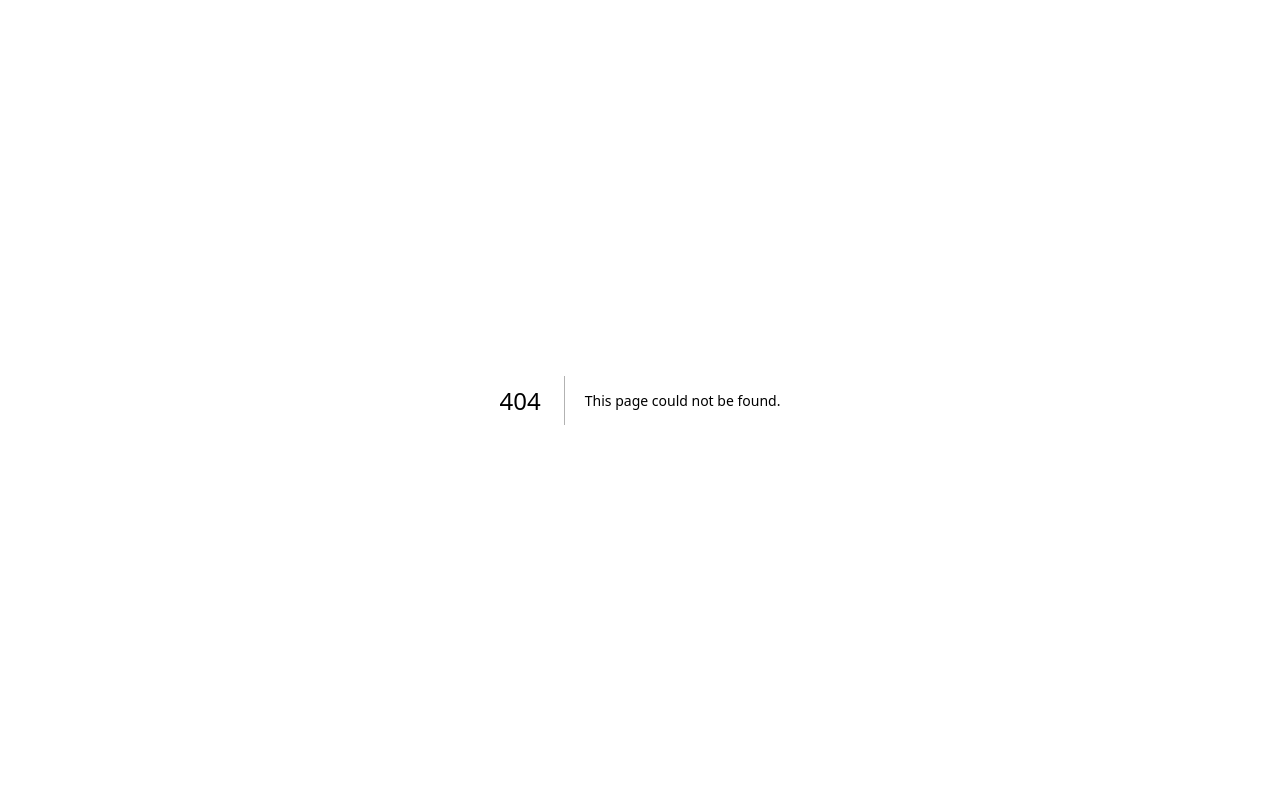
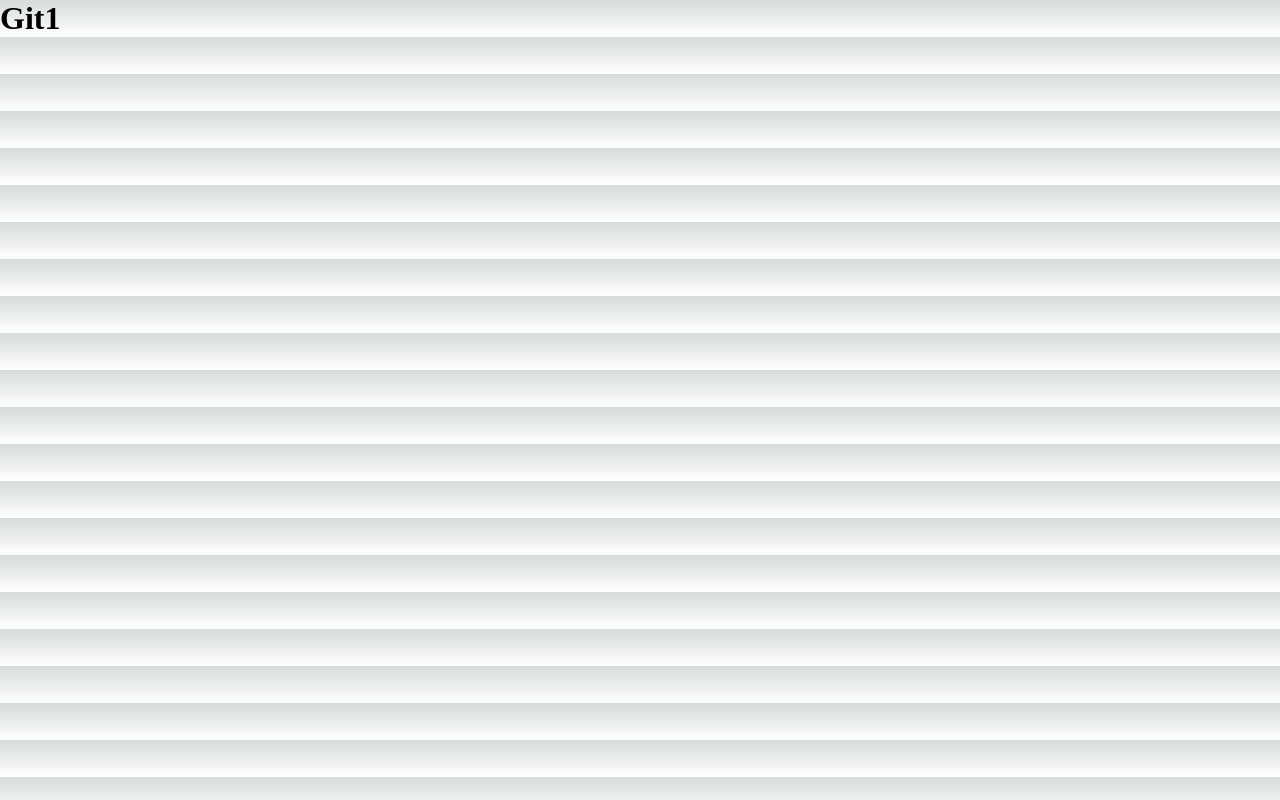
Before and after one commit to kengo1214/github, a Next.js app: page /git1 in a window 1280 px wide. Before the commit this address had no page. Built offline with nearby package versions, Linux system fonts and the light colour scheme.

Commit message:
pages/git1.tsxを作成

```diff
--- /dev/null
+++ b/pages/git1.tsx
@@ -0,0 +1,7 @@
+export default function Git1() {
+  return (
+    <>
+      <h1>Git1</h1>
+    </>
+  );
+}
```
